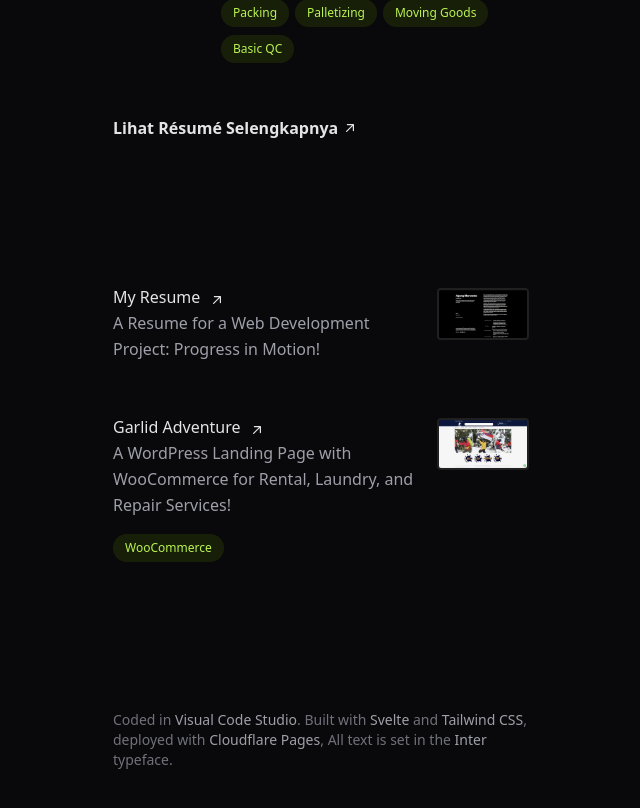
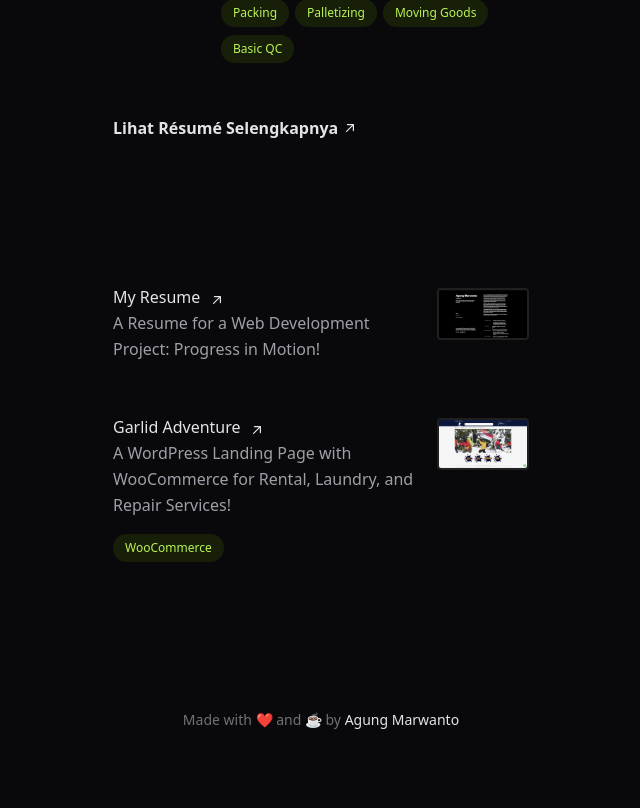
Before and after one commit to AgungPixel/agungM, a SvelteKit app: page / in a window 1280 px wide. Shown: the part 1813-2621 px from the top of the page, without its empty margins (519-1159 px from the left). Built offline with nearby package versions, Linux system fonts and the light colour scheme.

Commit message:
mengganti footer dan md

```diff
--- a/src/routes/+page.svelte
+++ b/src/routes/+page.svelte
@@ -631,17 +631,7 @@
     </section>
     <footer class="max-w-lg pb-16 text-sm text-zinc-500 sm:pb-0">
       <!-- Copyright!! -->
-      <p>Coded in <a
-          class="font-medium text-zinc-400 hover:text-lime-200 transition-colors" href="https://code.visualstudio.com/"
-          target="_blank" rel="noopener noreferrer">Visual Code Studio</a>. Built with <a
-          href="https://svelte.dev/" class="font-medium text-zinc-400 hover:text-lime-200 transition-colors"
-          target="_blank" rel="noopener noreferrer">Svelte</a> and <a
-          class="font-medium text-zinc-400 hover:text-lime-200 transition-colors" href="https://tailwindcss.com/"
-          target="_blank" rel="noopener noreferrer">Tailwind CSS</a>, deployed with <a
-          class="font-medium text-zinc-400 hover:text-lime-200 transition-colors" href="https://pages.cloudflare.com/"
-          target="_blank" rel="noopener noreferrer">Cloudflare Pages</a>, All text is set in the <a
-          class="font-medium text-zinc-400 hover:text-lime-200 transition-colors" href="https://rsms.me/inter/"
-          target="_blank" rel="noopener noreferrer">Inter</a> typeface.</p>
+      <p class="font-medium text-center">Made with ❤️ and ☕ by <a href="/" class="text-zinc-200 hover:text-lime-300">Agung Marwanto</a></p>
     </footer>
   </main>
 </div>
```
Also changed, not shown: 1 other file (tests, documents, lock files or other folders).
